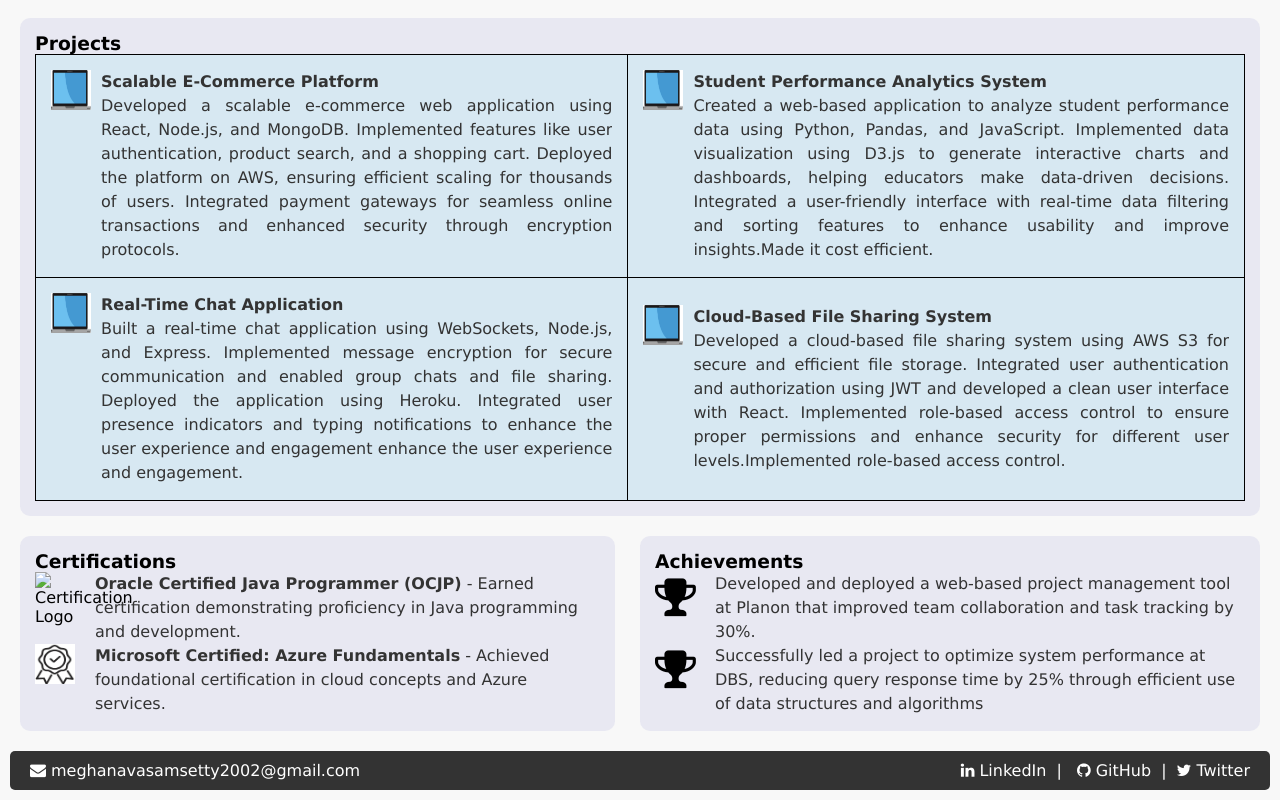
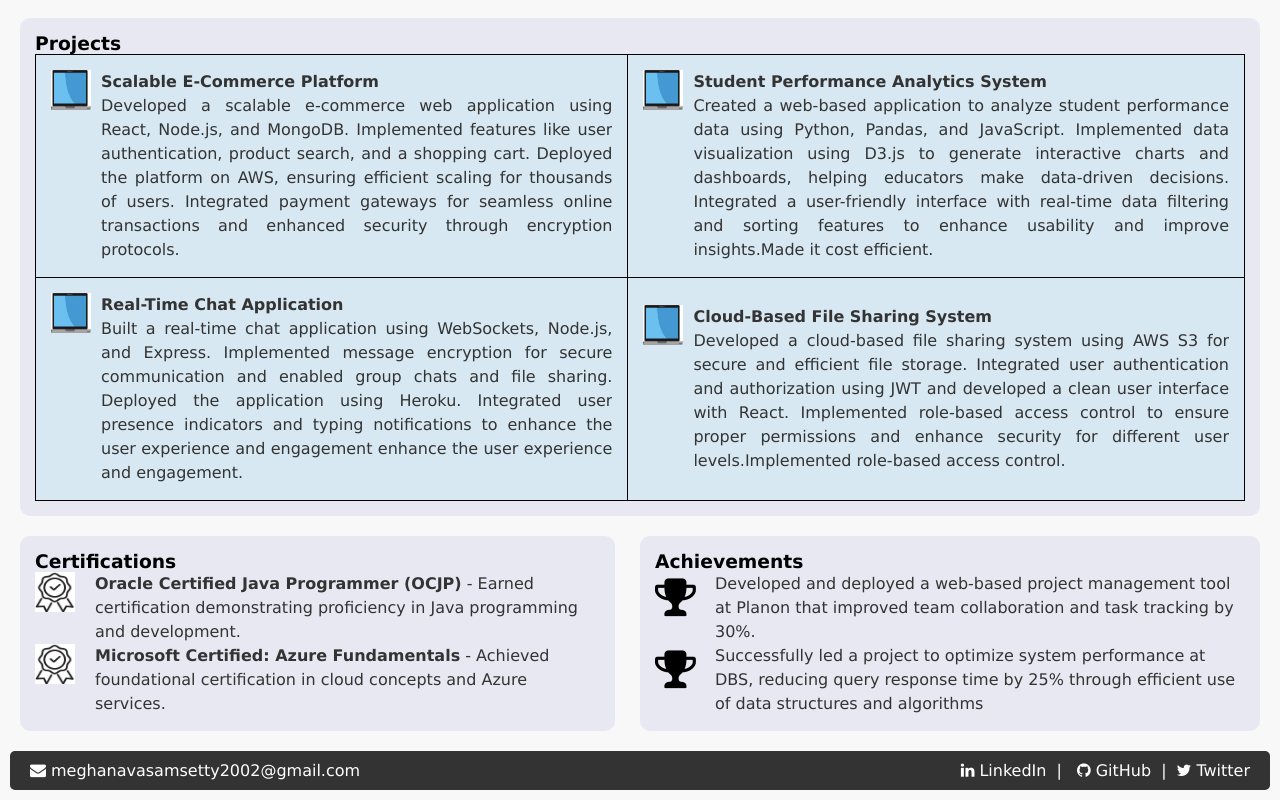
Before and after one commit to Meghana1301/Portfolio_Megh, a plain HTML site: page index.html in a window 1280 px wide. Shown: the part 822-1622 px from the top of the page. Drawn offline with Linux system fonts and the light colour scheme; the site is published under a folder, as on GitHub Pages, so addresses that start at the root find nothing.

Commit message:
Update index.html

```diff
--- a/index.html
+++ b/index.html
@@ -180,7 +180,7 @@
         <div class="row">
             <div class="block" id="certifications">
                 <h3>Certifications</h3>
-                <div class="certiImage"><img src="/certificate.png" alt="Certification Logo"></div>
+                <div class="certiImage"><img src="certificate.png" alt="Certification Logo"></div>
                 <div class="certi"> <strong>Oracle Certified Java Programmer (OCJP)</strong> - Earned certification
                     demonstrating proficiency in Java programming and development.</div>
                 <div class="certiImage1"> <img src="certificate.png" alt="Certification Logo"></div>
```
